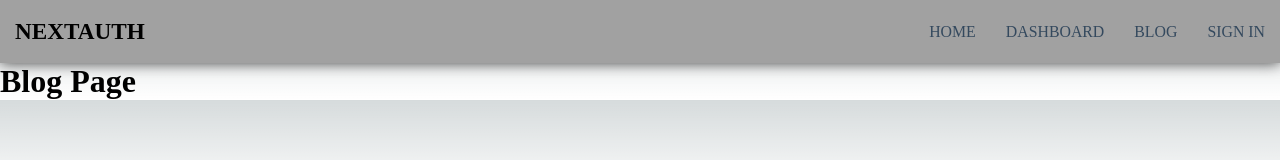
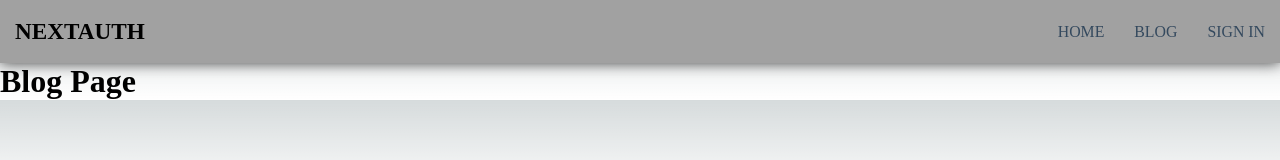
Before and after one commit to thethmuenaing/Next.js-Tutorial, a Next.js app in the folder next-auth/: page /blog in a window 1280 px wide. Shown: the top 160 px of the page. Built offline with nearby package versions, Linux system fonts and the light colour scheme; no server answers.

Commit message:
NextAuth Provider

```diff
--- a/next-auth/components/Navbar.js
+++ b/next-auth/components/Navbar.js
@@ -3,7 +3,7 @@ import { signIn, signOut, useSession } from "next-auth/client";
 
 function Navbar() {
 	const [session, loading] = useSession();
-	console.log({ session, loading });
+	// console.log({ session, loading });
 	return (
 		<nav className="header">
 			<h1 className="logo">
@@ -13,9 +13,11 @@ function Navbar() {
 				<li>
 					<Link href="/">Home</Link>
 				</li>
-				<li>
-					<Link href="/dashboard">Dashboard</Link>
-				</li>
+				{session && !loading && (
+					<li>
+						<Link href="/dashboard">Dashboard</Link>
+					</li>
+				)}
 				<li>
 					<Link href="/blog">Blog</Link>
 				</li>
--- a/next-auth/pages/_app.js
+++ b/next-auth/pages/_app.js
@@ -1,12 +1,13 @@
+import { Provider } from "next-auth/client";
 import Navbar from "@/components/Navbar";
 import "../components/Navbar.css";
 import "@/styles/globals.css";
 
 export default function App({ Component, pageProps }) {
 	return (
-		<>
+		<Provider>
 			<Navbar />
 			<Component {...pageProps} />
-		</>
+		</Provider>
 	);
 }
```
Also changed, not shown: next-auth/pages/index.js (+11 -7 lines).
